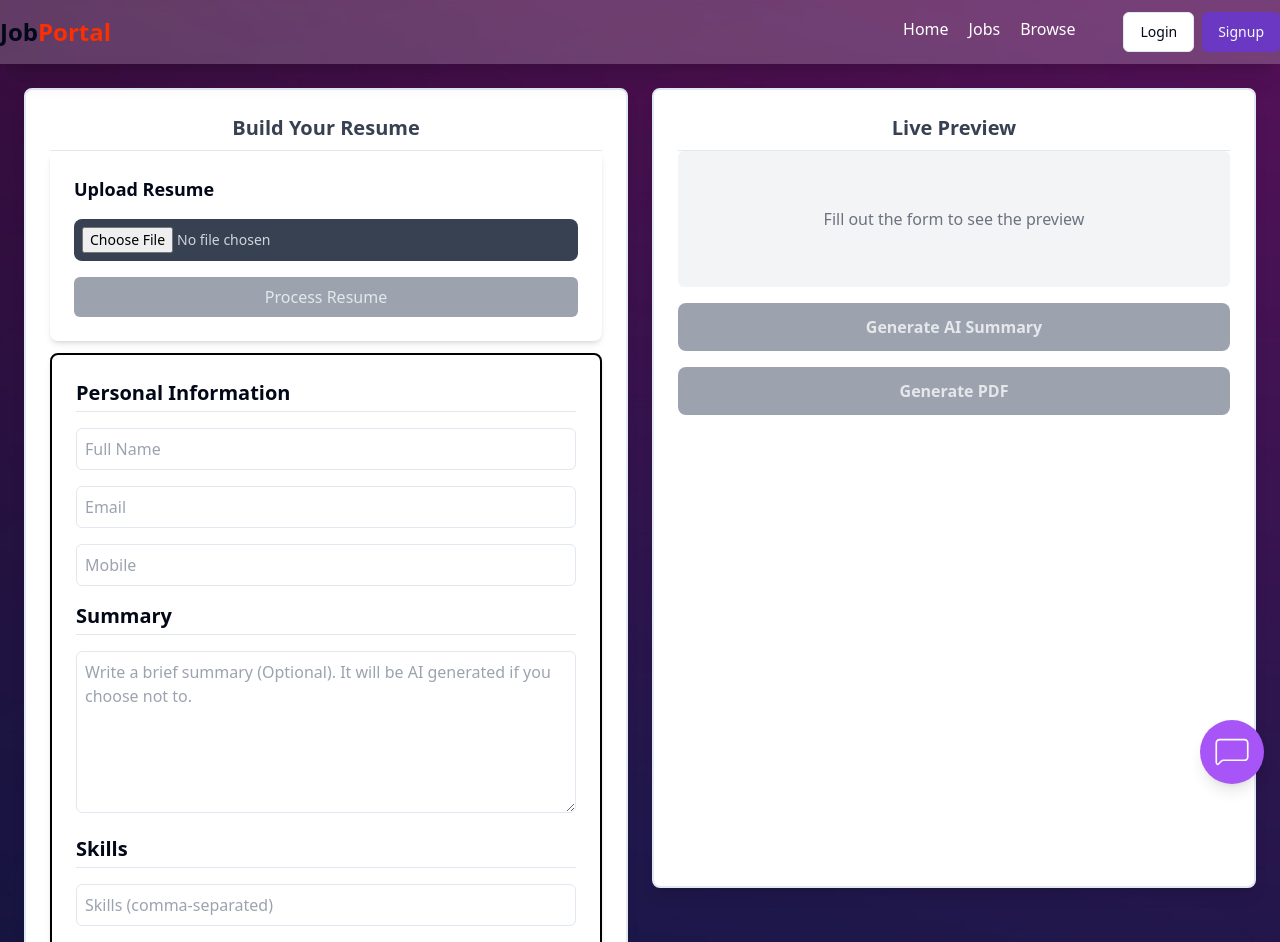
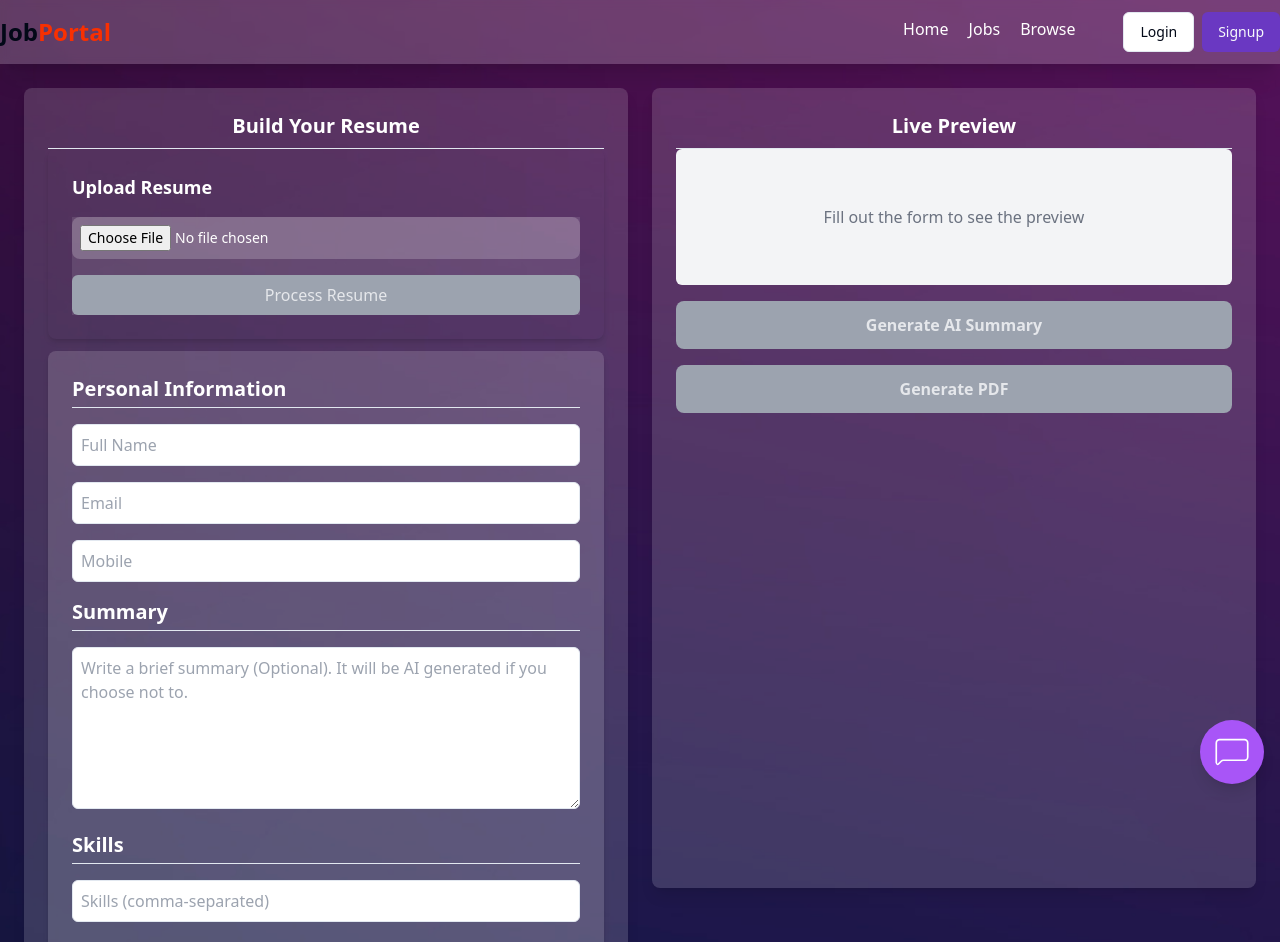
Before and after one commit to Meghhhhh/TEMP_MATE, a React (Vite) app in the folder frontend/: page /resume in a window 1280 px wide. Shown: the top 942 px of the page. Built offline with nearby package versions, Linux system fonts and the light colour scheme.

Commit message:
UI changes

```diff
--- a/frontend/src/components/resume/FormSection.jsx
+++ b/frontend/src/components/resume/FormSection.jsx
@@ -102,12 +102,12 @@
   return (
    <div className='z-10'>
       <div className="w-full max-w-3xl p-6 rounded-lg shadow-md mb-3 ">
-        <h2 className="text-lg font-semibold">Upload Resume</h2>
-        <form onSubmit={handleSubmitResume} className="mt-4">
+        <h2 className="text-lg font-semibold text-white">Upload Resume</h2>
+        <form onSubmit={handleSubmitResume} className="mt-4 bg-white/10">
           <input
             type="file"
             accept=".pdf"
-            className="block w-full text-sm text-gray-300 p-2 rounded-lg cursor-pointer bg-gray-700 focus:outline-none"
+            className="block w-full text-sm bg-white/20 text-white p-2 rounded-lg cursor-pointer bg-gray-700 focus:outline-none"
             onChange={e => handleFileChange(e, setResumeFile)}
           />
           <button
@@ -123,9 +123,9 @@
           </button>
         </form>
       </div>
-      <form className="max-w-4xl mx-auto border-2 border-black bg-white p-6 shadow-md rounded-lg space-y-4">
+      <form className="max-w-4xl mx-auto bg-white/15 p-6 shadow-md rounded-lg space-y-4">
         {/* Personal Info */}
-        <h2 className="text-xl font-bold border-b pb-1">
+        <h2 className="text-xl font-bold border-b pb-1 text-white">
           Personal Information
         </h2>
         <input
@@ -133,7 +133,7 @@
           placeholder="Full Name"
           value={formData.name}
           onChange={e => handleChange(e, null, 'name')}
-          className="input-field"
+          className="input-field "
         />
         <input
           type="email"
@@ -151,7 +151,7 @@
         />
 
         {/* Summary */}
-        <h2 className="text-xl font-bold border-b pb-1">Summary</h2>
+        <h2 className="text-xl font-bold border-b pb-1 text-white">Summary</h2>
         <textarea
           placeholder="Write a brief summary (Optional). It will be AI generated if you choose not to."
           value={formData.summary}
@@ -161,7 +161,7 @@
         />
 
         {/* Skills */}
-        <h2 className="text-xl font-bold border-b pb-1">Skills</h2>
+        <h2 className="text-xl font-bold border-b pb-1 text-white">Skills</h2>
         <input
           type="text"
           placeholder="Skills (comma-separated)"
@@ -178,7 +178,7 @@
         />
 
         {/* Education */}
-        <h2 className="text-xl font-bold border-b pb-1">Education</h2>
+        <h2 className="text-xl font-bold border-b pb-1 text-white">Education</h2>
         {formData.education.map((edu, index) => (
           <div key={index} className="space-y-2">
             <input
@@ -243,7 +243,7 @@
         </button>
 
         {/* Experience */}
-        <h2 className="text-xl font-bold border-b pb-1">Experience</h2>
+        <h2 className="text-xl font-bold border-b pb-1 text-white">Experience</h2>
         {formData.experience.map((exp, index) => (
           <div key={index} className="space-y-2">
             <input
@@ -300,7 +300,7 @@
         </button>
 
         {/* Achievements */}
-        <h2 className="text-xl font-bold border-b pb-1">Key Achievements</h2>
+        <h2 className="text-xl font-bold border-b pb-1 text-white">Key Achievements</h2>
         {formData.achievements.map((ach, index) => (
           <div key={index} className="space-y-2">
             <input
@@ -331,7 +331,7 @@
         </button>
 
         {/* Projects */}
-        <h2 className="text-xl font-bold border-b pb-1">Projects</h2>
+        <h2 className="text-xl font-bold border-b pb-1 text-white">Projects</h2>
         {formData.projects.map((proj, index) => (
           <div key={index} className="space-y-2">
             <input
--- a/frontend/src/components/resume/ResumeBuilder.jsx
+++ b/frontend/src/components/resume/ResumeBuilder.jsx
@@ -140,7 +140,7 @@
 
   return (
     <>
-     <div className="relative min-h-screen">
+     <div className="relative min-h-screen ">
           {/* Background Image */}
           <div
             className="absolute inset-0 bg-cover bg-center -z-30"
@@ -149,18 +149,18 @@
             <div className="absolute inset-0 bg-black/0"></div> {/* Dark Overlay */}
           </div>
       <Navbar />
-      <div className="container mx-auto p-6 flex gap-6">
+      <div className="container mx-auto p-6 flex gap-6 ">
         {/* Left: Form */}
-        <div className="w-1/2 bg-white border-2 p-6 rounded-lg shadow-lg">
-          <h2 className="font-bold border-b pb-2 text-center text-xl text-gray-700">
+        <div className="w-1/2 bg-white/15 p-6 rounded-lg shadow-lg ">
+          <h2 className="font-bold border-b pb-2 text-center text-xl text-white">
             Build Your Resume
           </h2>
           <FormSection onUpdate={setResumeData} />
         </div>
 
         {/* Right: Preview */}
-        <div className="w-1/2 border-2 bg-white p-6 rounded-lg shadow-lg h-screen sticky top-4 overflow-y-auto">
-          <h2 className="font-bold border-b pb-2 text-center text-xl text-gray-700">
+        <div className="w-1/2  bg-white/15 p-6 rounded-lg shadow-lg h-screen sticky top-4 overflow-y-auto">
+          <h2 className="font-bold border-b pb-2 text-center text-xl text-white">
             Live Preview
           </h2>
           <div ref={contentRef} className="bg-gray-100 p-4 rounded-md">
```
